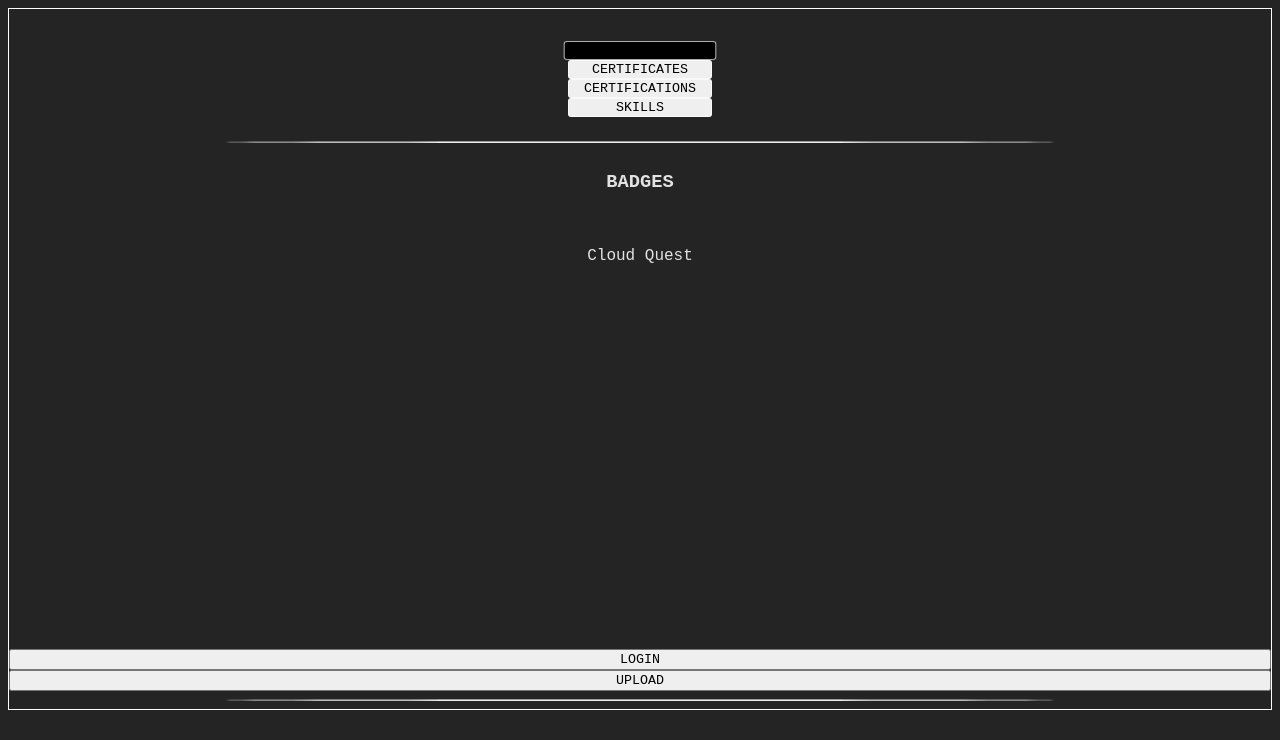
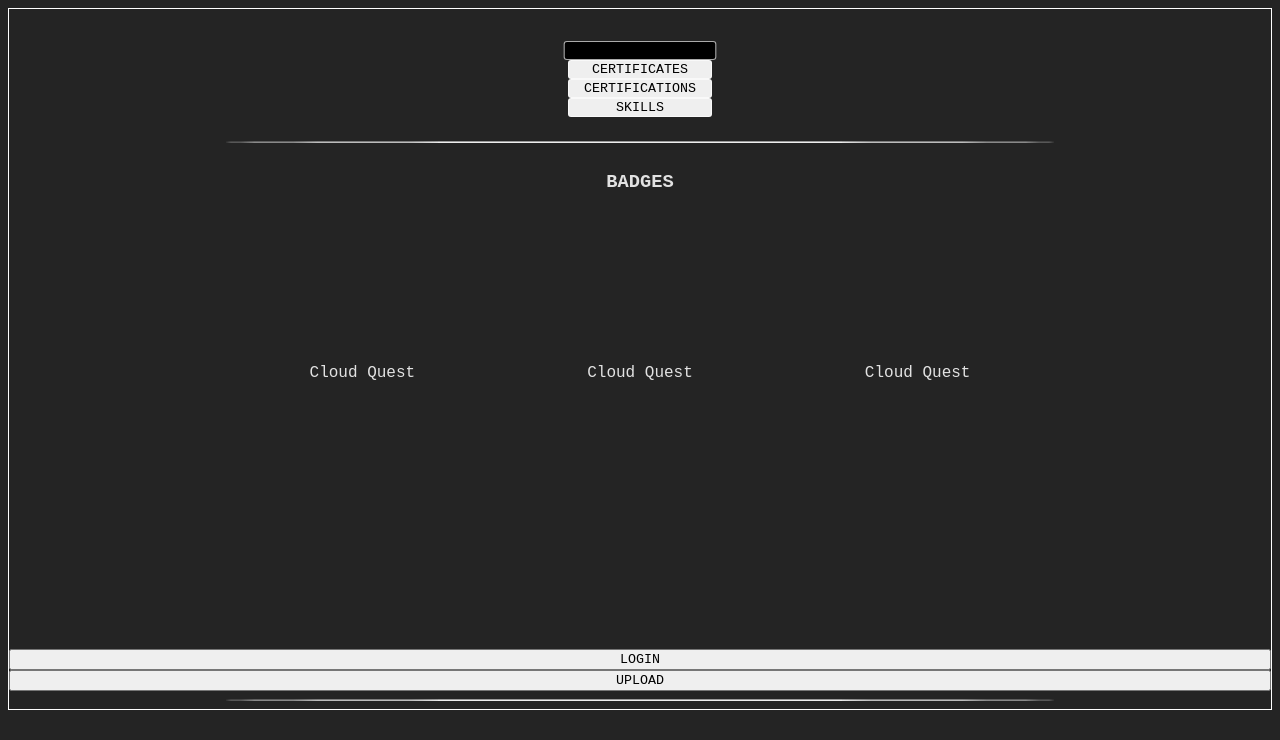
Before and after one commit to JaynewDee/acumen-gold, a React (Vite) app: page / in a window 1280 px wide. Both pictures are taken after a click on the button "BADGES". Shown: the top 740 px of the page. Built offline with nearby package versions, Linux system fonts and the light colour scheme.

Commit message:
cleanup unused import

```diff
--- a/src/App.css
+++ b/src/App.css
@@ -48,8 +48,11 @@ button:hover {
   text-align: center;
 }
 .category-container {
+  width: 66%;
+  margin: auto;
   display: flex;
   flex-flow: row;
+  align-items: space-between;
 }
 .category-body {
   padding: 1rem;
--- a/src/App.tsx
+++ b/src/App.tsx
@@ -1,4 +1,4 @@
-import { createRef, useEffect, useState } from "react";
+import { useEffect, useState } from "react";
 import "./App.css";
 
 import { AccoladeBox as Container } from "./components/AccoladeBox";
@@ -47,7 +47,6 @@ const App: React.FC = () => {
       document.removeEventListener("focus", focusHandler);
     };
   }, []);
-  useEffect(() => {}, []);
   return (
     <div className="App">
       <Container
--- a/src/components/Modals/styles.css
+++ b/src/components/Modals/styles.css
@@ -6,7 +6,7 @@
   position: absolute;
   border: 1px solid white;
   border-radius: 7px;
-  top: 15%;
+  top: 9%;
   right: 5%;
   width: 90%;
   min-height: 30%;
--- a/src/components/data/accolades.ts
+++ b/src/components/data/accolades.ts
@@ -15,18 +15,45 @@ export interface AccoladeType {
 */
 const badgesData: AccoladeType[] = [
   {
-    id: 1,
+    id: 11,
     category: "badges",
     name: "Cloud Quest",
     active: false,
-    status: "complete",
-    level: 1
+    status: "complete"
+  },
+  {
+    id: 99,
+    category: "badges",
+    name: "Cloud Quest",
+    active: false,
+    status: "complete"
+  },
+  {
+    id: 18,
+    category: "badges",
+    name: "Cloud Quest",
+    active: false,
+    status: "complete"
   }
 ];
 
 const certificatesData: AccoladeType[] = [
   {
     id: 2,
+    category: "certificates",
+    name: "SMU BootCamp",
+    active: false,
+    status: "in-progress"
+  },
+  {
+    id: 22,
+    category: "certificates",
+    name: "SMU BootCamp",
+    active: false,
+    status: "in-progress"
+  },
+  {
+    id: 222,
     category: "certificates",
     name: "SMU BootCamp",
     active: false,
@@ -65,6 +92,20 @@ const skillsData: AccoladeType[] = [
     name: "JavaScript",
     active: false,
     level: 7
+  },
+  {
+    id: 65,
+    category: "skills",
+    name: "JavaScript",
+    active: false,
+    level: 7
+  },
+  {
+    id: 669,
+    category: "skills",
+    name: "JavaScript",
+    active: false,
+    level: 7
   }
 ];
 const Accolade = ({
```
